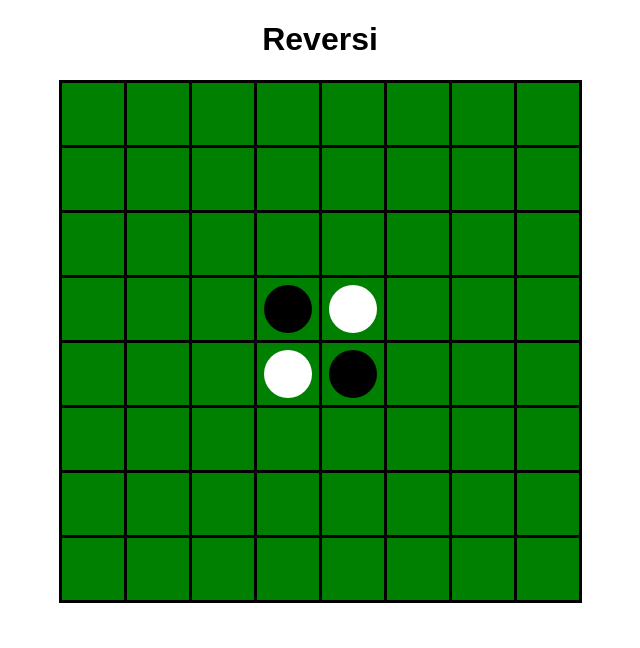
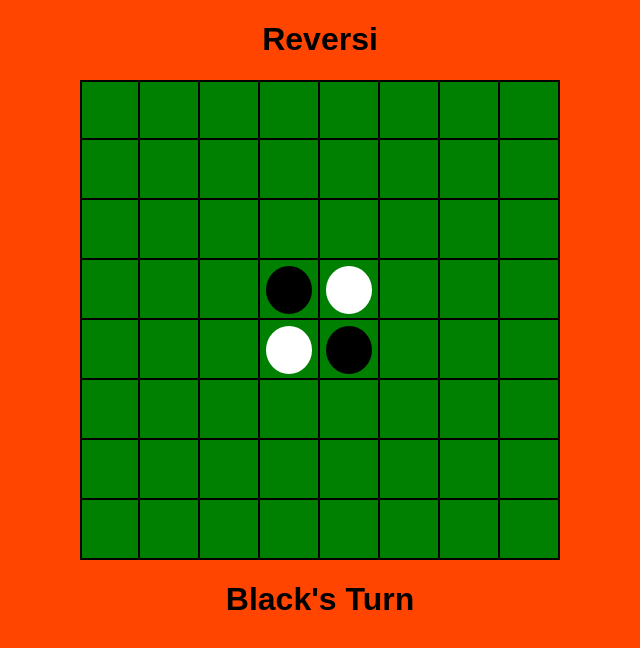
Before and after one commit to LeoLu0602/reversi, a JavaScript app: page / in a window 1280 px wide. Shown: the top 648 px of the page, without its empty margins (320-960 px from the left). Built offline with nearby package versions, Linux system fonts and the light colour scheme.

Commit message:
Show who's turn

```diff
--- a/src/App.js
+++ b/src/App.js
@@ -1,7 +1,10 @@
+import { useSelector } from 'react-redux';
 import Cell from './components/Cell';
 import styles from './app.module.css';
 
 const App = () => {
+    const turn = useSelector(state => state.turn);
+
     const table = [];
 
     for (let i = 0; i < 8; i++) {
@@ -11,15 +14,20 @@ const App = () => {
             row.push(<Cell key={j} row={i} col={j} />);
         }
 
-        table.push(<tr key={i}>{row}</tr>);
+        table.push(<div key={i} className={styles.row}>{row}</div>);
     }
 
     return (
         <div className={styles.app}>
             <h1 className={styles.header}>Reversi</h1>
-            <table className={styles.board}>
-                <tbody>{table}</tbody>
-            </table>
+            <div>{table}</div>
+            <h1 className={styles.turn}>
+                {
+                    turn === 1
+                    ? <span>Black's Turn</span>
+                    : <span className={styles.white}>White's Turn</span>
+                }
+            </h1>
         </div>
     );
 };
--- a/src/app.module.css
+++ b/src/app.module.css
@@ -12,11 +12,21 @@
     display: flex;
     flex-direction: column;
     align-items: center;
+    background-color: orangered;
 }
 
-.board {
+.row {
+    display: flex;
     width: 480px;
-    height: 480px;
-    border-collapse: collapse;
+    height: 60px;
     background-color: green;
+    border-bottom: solid 2px black;
 }
+
+.row:first-child {
+    border-top: solid 2px black;
+}
+
+.white {
+    color: white;
+}
--- a/src/components/Cell.js
+++ b/src/components/Cell.js
@@ -18,11 +18,10 @@ const Cell = ({ row, col }) => {
     };
 
     return (
-        <td
+        <div
             className={styles.cell}
             onClick={handleCellClick}
         >
-            <div className={styles.container}>
             {
                 cellStatus === 1
                 ? <div className={styles.black} />
@@ -31,7 +30,6 @@ const Cell = ({ row, col }) => {
                 : <div />
             }
         </div>
-        </td>
     );
 };
 
--- a/src/components/Cell.module.css
+++ b/src/components/Cell.module.css
@@ -1,14 +1,15 @@
 .cell {
-    border: solid 3px black;
-    cursor: pointer;
-}
-
-.container {
     width: 60px;
     height: 60px;
+    cursor: pointer;
+    border-right: solid 2px black;
     display: flex;
     justify-content: center;
     align-items: center;
+}
+
+.cell:first-child {
+    border-left: solid 2px black;
 }
 
 .black {
--- a/src/features/turn/turnSlice.js
+++ b/src/features/turn/turnSlice.js
@@ -1,6 +1,8 @@
 import { createSlice } from '@reduxjs/toolkit';
 
 // 1 for player1, 2 for player 2
+// player 1 uses black pieces
+// player 2 uses white pieces
 
 export const turnSlice = createSlice({
     name: 'turn',
```
Lines whose indentation alone changed are shown as unchanged.
